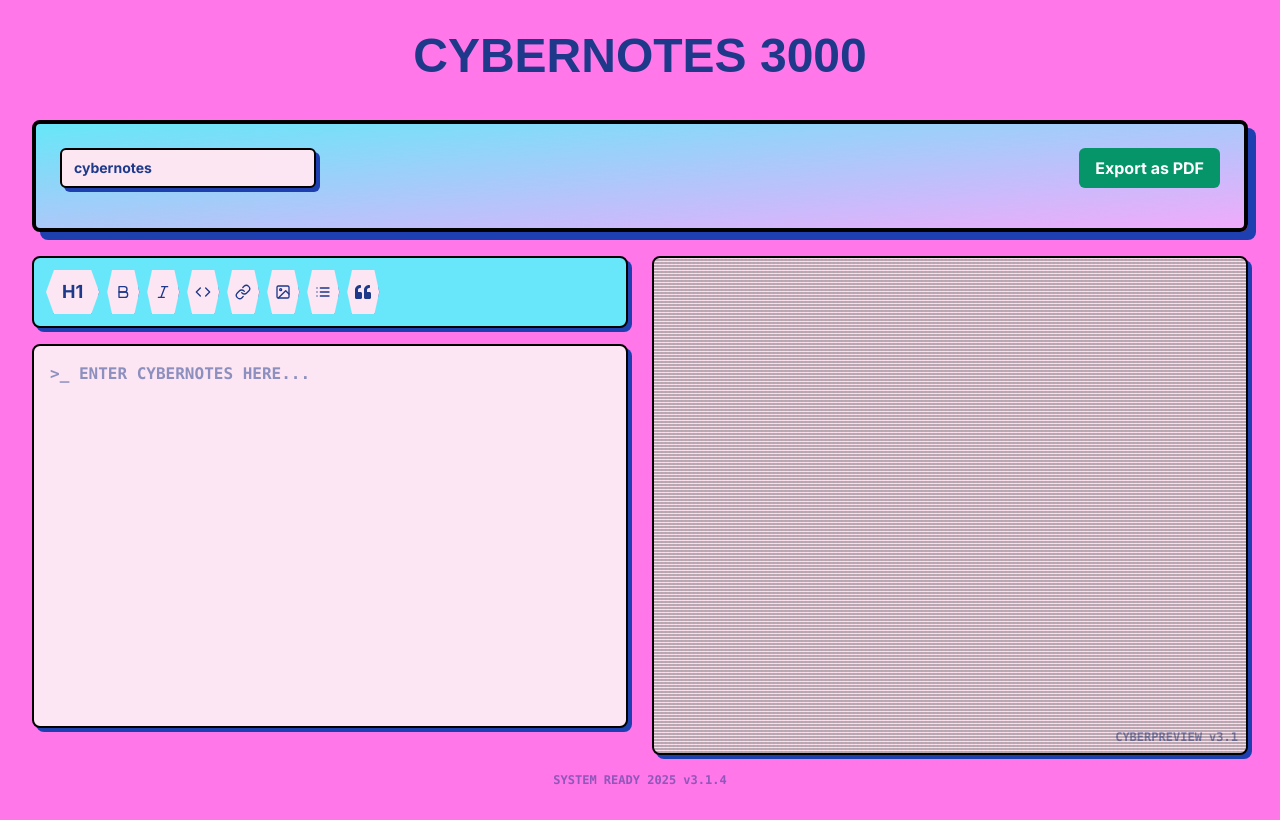
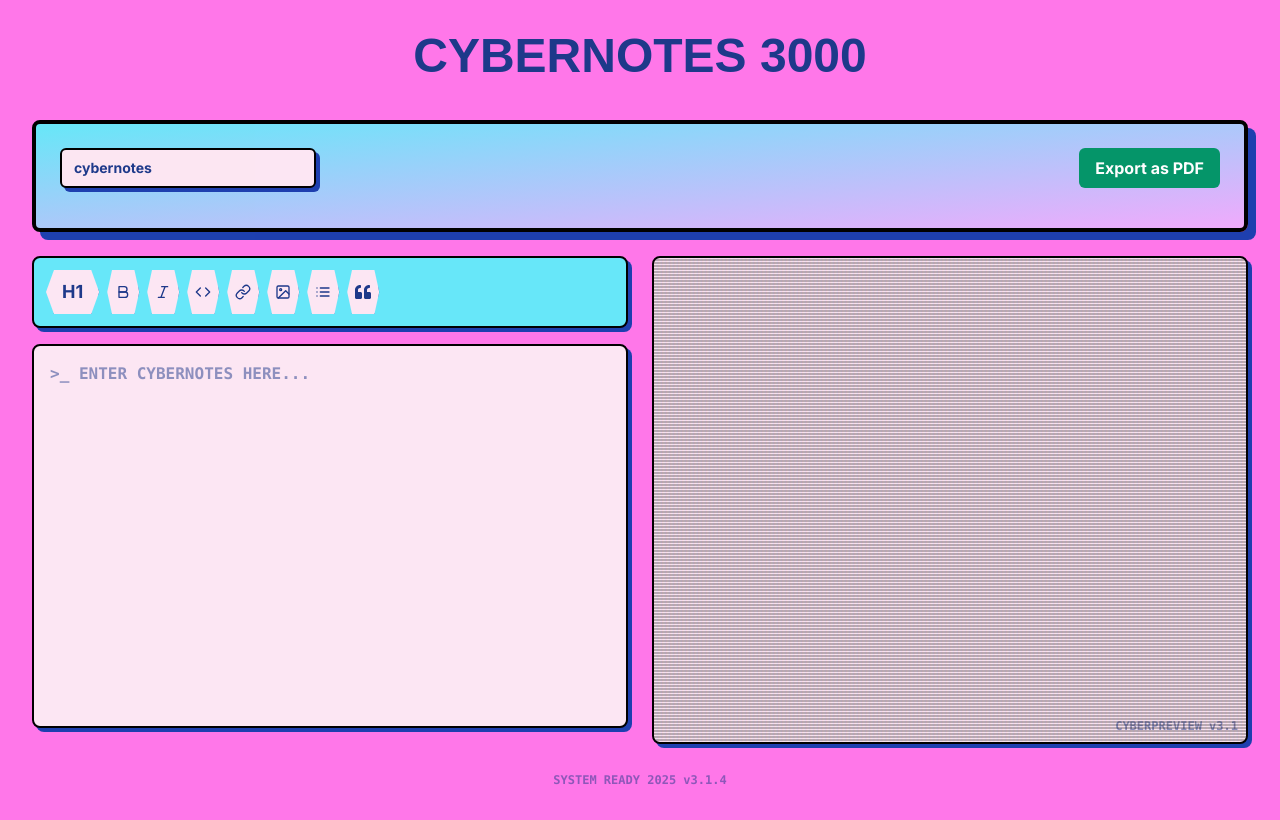
Before and after one commit to MohammedKaif037/CodeCircuit-MD, a Next.js app: page / in a window 1280 px wide. Built offline with nearby package versions, Linux system fonts and the light colour scheme; no server answers.

Commit message:
Update markdown-preview.tsx

```diff
--- a/components/markdown-preview.tsx
+++ b/components/markdown-preview.tsx
@@ -38,7 +38,7 @@ export function MarkdownPreview({ content }: MarkdownPreviewProps) {
   }, [content])
 
   return (
-    <div className="relative bg-pink-100 border-2 border-black shadow-cyber w-full h-[31.2rem] rounded-lg overflow-hidden crt">
+    <div className="relative bg-pink-100 border-2 border-black shadow-cyber w-full h-[30.47rem] rounded-lg overflow-hidden crt">
         <div
         className="prose prose-sm md:prose-base h-full p-4 overflow-y-auto font-bold text-cyberblue"
         dangerouslySetInnerHTML={{ __html: html }}
```
